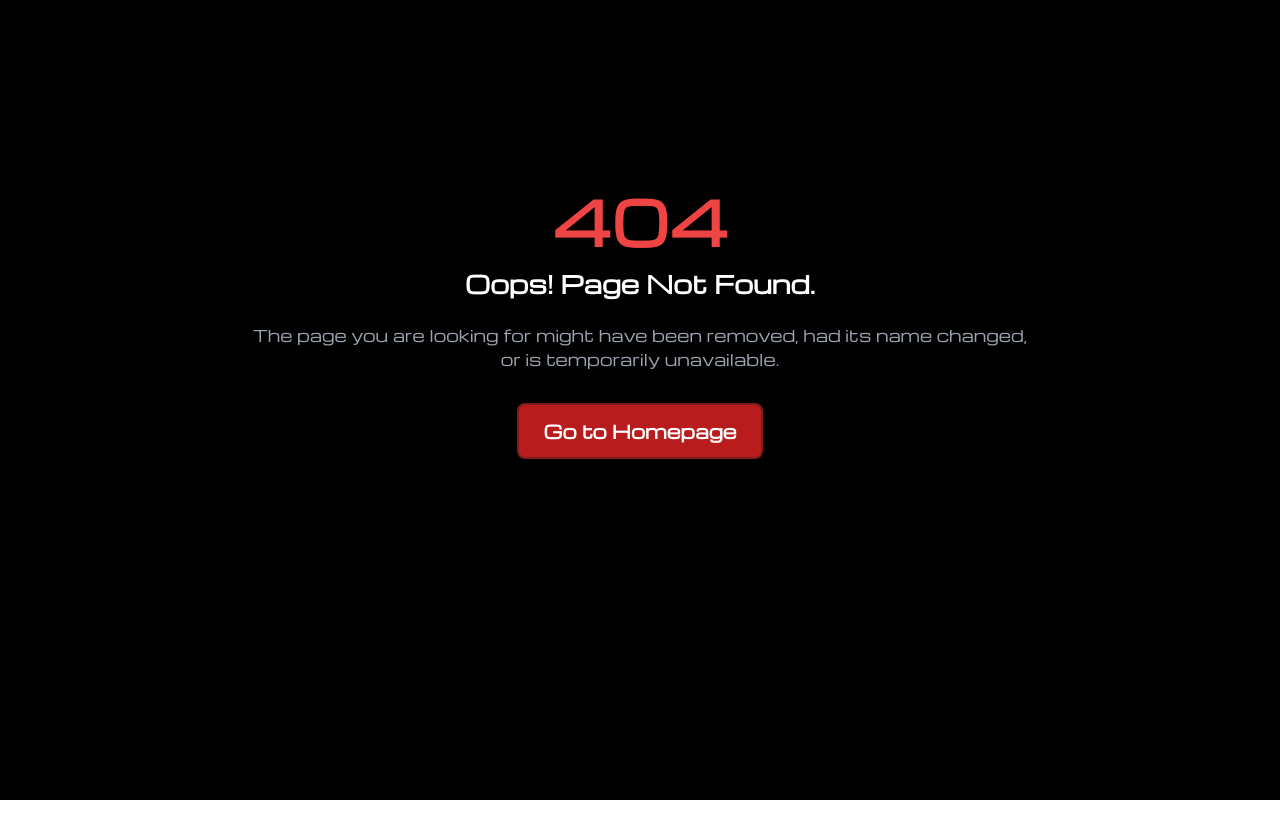
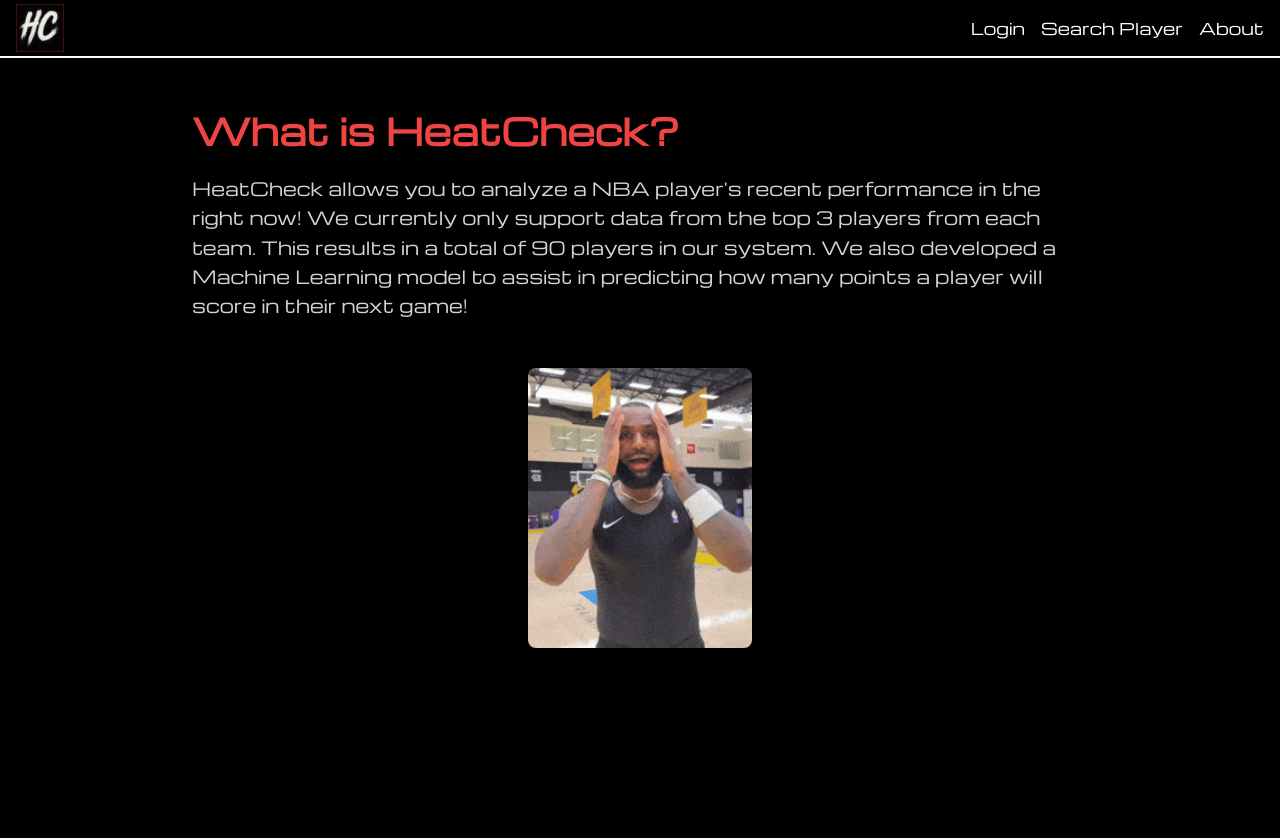
Before and after one commit to WilliamBu1/heatcheck-frontend, a React (Vite) app: page /about in a window 1280 px wide. Before the commit this address had no page. Shown: the top 838 px of the page. Before the commit the page ends 800 px from the top, so only its background shows below. Built offline with nearby package versions, Linux system fonts and the light colour scheme.

Commit message:
about page

```diff
--- a/src/App.jsx
+++ b/src/App.jsx
@@ -5,6 +5,8 @@ import Landing from './pages/landing'
 import Loginsignup from './pages/login_signup'
 import HomePage from './pages/home_page';
 import NotFoundPage from './pages/NotFoundPage';
+import About from './pages/about';
+
 import AppLayout from './layouts/AppLayout';
 import MainLayout from './layouts/MainLayout';
 
@@ -19,6 +21,7 @@ const App = () => {
           <Route path='/login_signup' element={<Loginsignup />} />
           <Route element={<AppLayout />}>
             <Route path='/home_page' element={<HomePage />} />
+            <Route path='/about' element={<About />} />
           </Route>
           <Route path="*" element={<NotFoundPage />} />
         </Routes>
--- a/src/api_calls/authService.js
+++ b/src/api_calls/authService.js
@@ -1,4 +1,4 @@
-const API_BASE_URL = 'https://heatcheck-backend.onrender.com'; // Or your backend's actual base URL
+const API_BASE_URL = 'https://heatcheck-backend.onrender.com'; // express + mongodb backend
 
 // Function to handle user login
 export const loginUser = async (credentials) => {
--- /dev/null
+++ b/src/pages/about.jsx
@@ -0,0 +1,22 @@
+import React from 'react'
+import lebron_surprised from '../assets/lebron_surprised.gif'
+
+const About = () => {
+  return (
+    <div className="min-h-screen bg-black text-white p-8 font-michroma">
+      <div className="max-w-4xl mx-auto">
+        <h1 className="text-4xl font-bold mb-6 text-red-500">What is HeatCheck?</h1>
+        <p className="text-lg leading-relaxed text-gray-300 mb-12">
+          HeatCheck allows you to analyze a NBA player's recent performance in the right now!
+          We currently only support data from the top 3 players from each team.
+          This results in a total of 90 players in our system.
+          We also developed a Machine Learning model to assist in predicting how many
+          points a player will score in their next game!
+        </p>
+        <img src={lebron_surprised} alt="Lebron surprised" className="w-1/4 mx-auto rounded-lg shadow-lg" />
+      </div>
+    </div>
+  )
+}
+
+export default About
```
Also changed, not shown: src/assets/lebron_surprised.gif (added).
